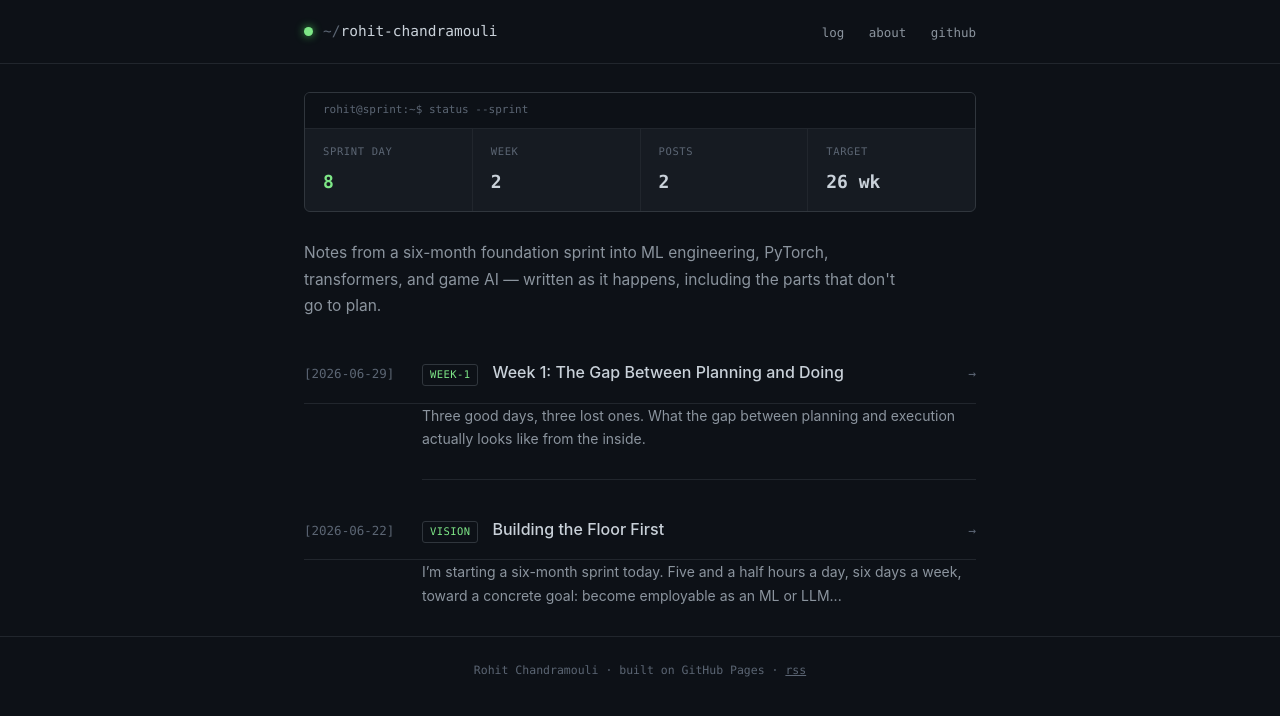
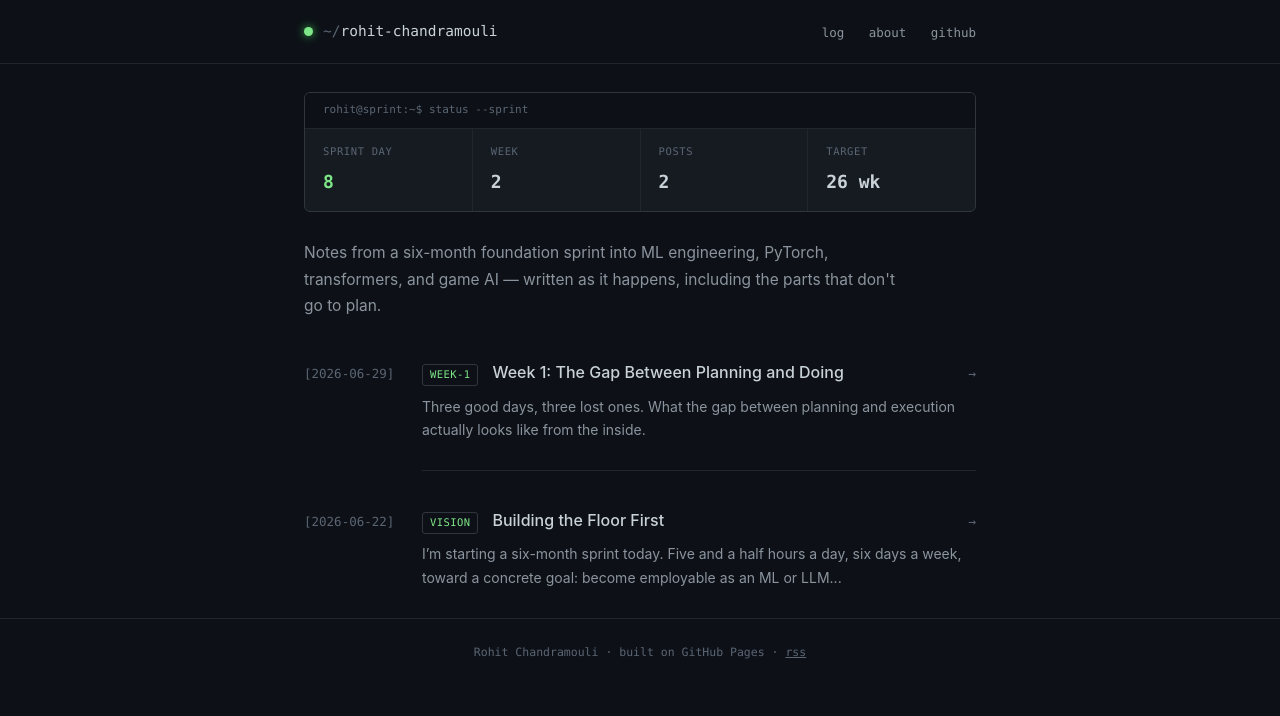
Before and after one commit to Rohitchandramouli/Rohitchandramouli.github.io, a Jekyll site: the page built from index.html, in a window 1280 px wide. Shown: the top 716 px of the page. Built offline with Jekyll 4.4.1, drawn with Linux system fonts in a browser that asks for light colours.

Commit message:
fix image size in posts and remove double border on homepage

```diff
--- a/_layouts/default.html
+++ b/_layouts/default.html
@@ -215,7 +215,8 @@
   article.post-content li::marker{color:var(--text-faint);}
   article.post-content a{color:var(--link);text-decoration:underline;text-decoration-color:#30363d;}
   article.post-content a:hover{text-decoration-color:var(--link);}
-  article.post-content img{max-width:100%;border-radius:6px;border:1px solid var(--line);}
+  article.post-content img{max-width:70%;display:block;margin:24px auto;border-radius:6px;border:1px solid var(--line);}
+  @media (max-width:560px){article.post-content img{max-width:100%;}}
   article.post-content hr{border:none;border-top:1px solid var(--line);margin:40px 0;}
 
   /* ===== POST LIST (homepage, log-line style) ===== */
@@ -224,8 +225,7 @@
     display:flex;
     align-items:baseline;
     gap:14px;
-    padding:16px 0;
-    border-bottom:1px solid var(--line);
+    padding:16px 0 8px 0;
     font-family:var(--mono);
   }
   .log-entry:last-child{border-bottom:none;}
```
